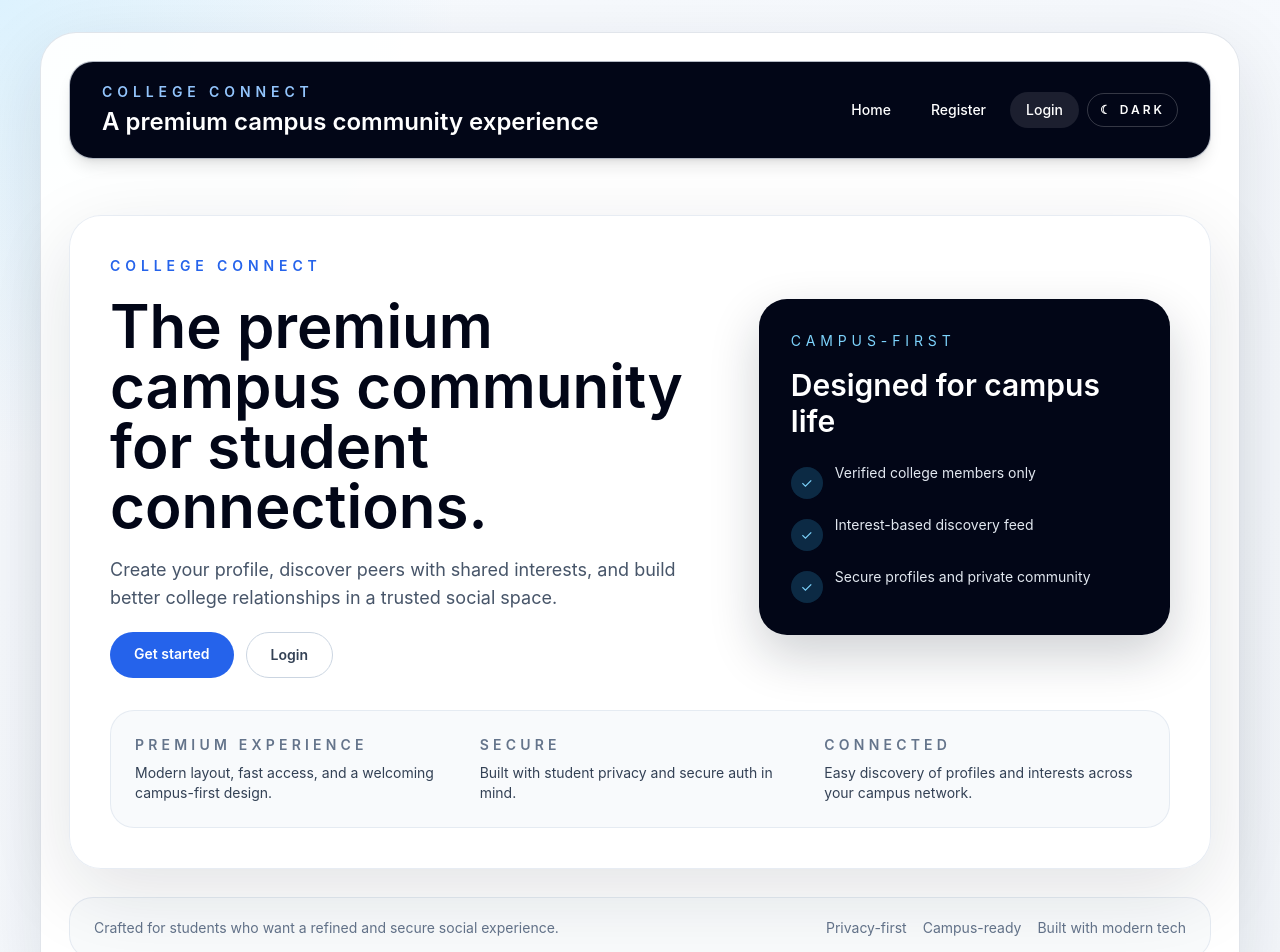
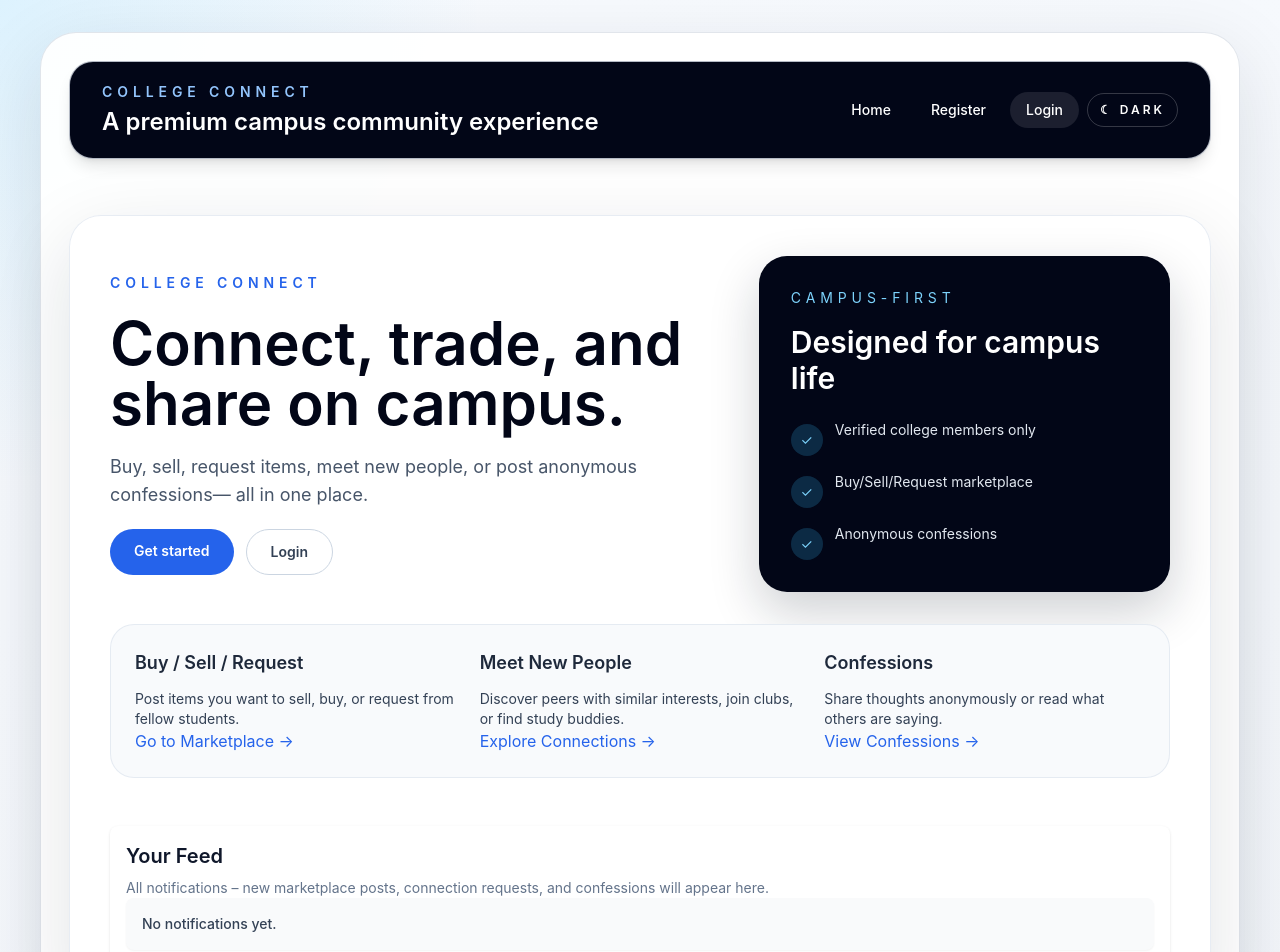
Before and after one commit to Shreyash203/college-connect-frontend, an Angular app: page / in a window 1280 px wide. Shown: the top 952 px of the page. Built offline with nearby package versions, Linux system fonts and the light colour scheme.

Commit message:
Changing-UI

```diff
--- /dev/null
+++ b/src/app/confessions.component.ts
@@ -0,0 +1,19 @@
+import { Component, inject } from '@angular/core';
+import { Location } from '@angular/common';
+
+@Component({
+  selector: 'app-confessions',
+  standalone: true,
+  template: `
+    <div class="p-8">
+      <button (click)="goBack()" class="mb-4 rounded bg-slate-200 px-3 py-1 text-sm hover:bg-slate-300">← Back</button>
+      <h2 class="text-2xl font-semibold mb-4">Confessions</h2>
+      <p class="text-gray-700">Placeholder for anonymous confessions board.</p>
+    </div>
+  `,
+  styles: []
+})
+export class ConfessionsComponent {
+  private location = inject(Location);
+  goBack() { this.location.back(); }
+}
--- /dev/null
+++ b/src/app/discover.component.ts
@@ -0,0 +1,44 @@
+import { Component, OnInit, inject } from '@angular/core';
+import { CommonModule } from '@angular/common';
+import { Location } from '@angular/common';
+import { ProfileService, ProfileRead } from './profile.service';
+
+@Component({
+  selector: 'app-discover',
+  standalone: true,
+  imports: [CommonModule],
+  template: `
+    <section class="p-8 bg-gray-50 rounded-lg">
+      <button (click)="goBack()" class="mb-4 rounded bg-slate-200 px-3 py-1 text-sm hover:bg-slate-300">← Back</button>
+      <h2 class="text-2xl font-semibold mb-6 text-slate-800">Discover Connections</h2>
+      <div *ngIf="profiles?.length; else noProfiles">
+        <div class="grid gap-4 sm:grid-cols-2 md:grid-cols-3">
+          <div *ngFor="let p of profiles" class="bg-white border border-slate-200 rounded-lg p-4 hover:shadow-md transition-shadow">
+            <h3 class="text-lg font-medium text-slate-900 mb-1">{{ p.display_name || 'Unnamed' }}</h3>
+            <p class="text-sm text-slate-600"><strong>Dept:</strong> {{ p.department || 'N/A' }}</p>
+            <p class="text-sm text-slate-600"><strong>Year:</strong> {{ p.year || 'N/A' }}</p>
+            <p class="text-sm text-slate-600"><strong>Interests:</strong> {{ p.interests?.join(', ') || 'None' }}</p>
+          </div>
+        </div>
+      </div>
+      <ng-template #noProfiles>
+        <p class="text-gray-700">No profiles found.</p>
+      </ng-template>
+    </section>
+  `,
+  styles: []
+})
+export class DiscoverComponent implements OnInit {
+  private profileService = inject(ProfileService);
+  private location = inject(Location);
+  public profiles: ProfileRead[] = [];
+
+  ngOnInit() {
+    this.profileService.getProfiles().subscribe({
+      next: (data) => (this.profiles = data),
+      error: () => (this.profiles = []),
+    });
+  }
+
+  goBack() { this.location.back(); }
+}
--- a/src/app/feed.component.ts
+++ b/src/app/feed.component.ts
@@ -1,47 +1,14 @@
-import { Component, inject, OnInit } from '@angular/core';
-import { CommonModule } from '@angular/common';
-import { RouterLink } from '@angular/router';
-import { ProfileService, ProfileRead } from './profile.service';
+import { Component } from '@angular/core';
 
 @Component({
   selector: 'app-feed',
   standalone: true,
-  imports: [CommonModule, RouterLink],
   template: `
-    <div class="mx-auto flex max-w-5xl flex-col gap-6 rounded-3xl border border-slate-200 bg-white p-8 shadow-sm">
-      <div class="flex flex-col gap-2">
-        <p class="text-sm font-semibold uppercase tracking-[0.3em] text-violet-600">Discover</p>
-        <h2 class="text-3xl font-semibold text-slate-900">Student Discovery Feed</h2>
-        <p class="text-slate-600">Browse student profiles with matching interests and connect with your campus community.</p>
-      </div>
-
-      <div *ngIf="profiles.length === 0" class="rounded-2xl border border-dashed border-slate-300 bg-slate-50 px-4 py-6 text-slate-500">
-        No profiles available yet.
-      </div>
-
-      <div class="grid gap-4 md:grid-cols-2">
-        <div *ngFor="let profile of profiles" class="rounded-2xl border border-slate-200 bg-slate-50 p-5">
-          <h3 class="text-lg font-semibold text-slate-900">{{ profile.display_name || 'Unnamed student' }}</h3>
-          <p class="mt-2 text-sm text-slate-600"><span class="font-medium text-slate-800">Department:</span> {{ profile.department || 'N/A' }}</p>
-          <p class="text-sm text-slate-600"><span class="font-medium text-slate-800">Year:</span> {{ profile.year || 'N/A' }}</p>
-          <p class="mt-3 text-sm text-slate-700">{{ profile.bio || 'No bio yet.' }}</p>
-          <p class="mt-3 text-sm text-slate-600"><span class="font-medium text-slate-800">Interests:</span> {{ profile.interests.join(', ') || 'None' }}</p>
-        </div>
-      </div>
-
-      <a class="w-fit rounded-full border border-slate-300 px-4 py-2 text-sm font-medium text-slate-700 transition hover:bg-slate-100" routerLink="/profile">Edit My Profile</a>
+    <div class="p-4 bg-gray-50 rounded-lg shadow-sm">
+      <p class="text-sm font-medium text-slate-700">No notifications yet.</p>
+      <!-- In a full implementation this would list marketplace posts, connection requests, and confessions -->
     </div>
   `,
   styles: []
 })
-export class FeedComponent implements OnInit {
-  private profileService = inject(ProfileService);
-  profiles: ProfileRead[] = [];
-
-  ngOnInit() {
-    this.profileService.getProfiles().subscribe({
-      next: (data) => (this.profiles = data),
-      error: () => (this.profiles = []),
-    });
-  }
-}
+export class FeedComponent {}
--- a/src/app/home.component.ts
+++ b/src/app/home.component.ts
@@ -1,18 +1,23 @@
-import { Component } from '@angular/core';
+import { Component, inject } from '@angular/core';
 import { RouterLink } from '@angular/router';
+import { CommonModule } from '@angular/common';
+import { CurrentUserService } from './current-user.service';
+import { FeedComponent } from './feed.component';
 
 @Component({
   selector: 'app-home',
   standalone: true,
-  imports: [RouterLink],
+  imports: [RouterLink, CommonModule, FeedComponent],
   template: `
     <section class="mx-auto flex max-w-6xl flex-col gap-8 rounded-[32px] border border-slate-200/80 bg-white/90 p-8 shadow-[0_24px_80px_rgba(15,23,42,0.12)] backdrop-blur-xl sm:p-10">
+      <!-- Hero area -->
       <div class="grid gap-8 lg:grid-cols-[1.2fr_0.8fr] lg:items-center">
         <div class="space-y-5">
           <p class="text-sm font-semibold uppercase tracking-[0.35em] text-blue-600">College Connect</p>
-          <h1 class="text-5xl font-semibold leading-tight text-slate-950 sm:text-6xl">The premium campus community for student connections.</h1>
-          <p class="max-w-2xl text-lg text-slate-600">Create your profile, discover peers with shared interests, and build better college relationships in a trusted social space.</p>
-          <div class="flex flex-wrap gap-3">
+          <h1 class="text-5xl font-semibold leading-tight text-slate-950 sm:text-6xl">Connect, trade, and share on campus.</h1>
+          <p class="max-w-2xl text-lg text-slate-600">Buy, sell, request items, meet new people, or post anonymous confessions— all in one place.</p>
+          <!-- Show Register / Login only when not logged in -->
+          <div class="flex flex-wrap gap-3" *ngIf="!(currentUser.user$ | async)">
             <a routerLink="/register" class="rounded-full bg-blue-600 px-6 py-3 text-sm font-semibold text-white transition hover:bg-blue-700">Get started</a>
             <a routerLink="/login" class="rounded-full border border-slate-300 px-6 py-3 text-sm font-semibold text-slate-700 transition hover:bg-slate-100">Login</a>
           </div>
@@ -22,27 +27,44 @@ import { RouterLink } from '@angular/router';
           <h2 class="mt-4 text-3xl font-semibold">Designed for campus life</h2>
           <ul class="mt-6 space-y-4 text-sm text-slate-200">
             <li class="flex items-start gap-3"><span class="mt-1 inline-flex h-8 w-8 items-center justify-center rounded-full bg-sky-400/20 text-sky-300">✓</span>Verified college members only</li>
-            <li class="flex items-start gap-3"><span class="mt-1 inline-flex h-8 w-8 items-center justify-center rounded-full bg-sky-400/20 text-sky-300">✓</span>Interest-based discovery feed</li>
-            <li class="flex items-start gap-3"><span class="mt-1 inline-flex h-8 w-8 items-center justify-center rounded-full bg-sky-400/20 text-sky-300">✓</span>Secure profiles and private community</li>
+            <li class="flex items-start gap-3"><span class="mt-1 inline-flex h-8 w-8 items-center justify-center rounded-full bg-sky-400/20 text-sky-300">✓</span>Buy/Sell/Request marketplace</li>
+            <li class="flex items-start gap-3"><span class="mt-1 inline-flex h-8 w-8 items-center justify-center rounded-full bg-sky-400/20 text-sky-300">✓</span>Anonymous confessions</li>
           </ul>
         </div>
       </div>
+
+      <!-- Feature blocks -->
       <div class="grid gap-6 rounded-[24px] border border-slate-200/80 bg-slate-50 p-6 text-slate-700 sm:grid-cols-3">
-        <div class="space-y-2">
-          <p class="text-sm font-semibold uppercase tracking-[0.3em] text-slate-500">Premium experience</p>
-          <p class="text-sm">Modern layout, fast access, and a welcoming campus-first design.</p>
+        <!-- Buy/Sell/Request -->
+        <div class="space-y-3">
+          <h3 class="text-lg font-semibold text-slate-800">Buy / Sell / Request</h3>
+          <p class="text-sm">Post items you want to sell, buy, or request from fellow students.</p>
+          <a routerLink="/marketplace" class="text-blue-600 hover:underline">Go to Marketplace →</a>
         </div>
-        <div class="space-y-2">
-          <p class="text-sm font-semibold uppercase tracking-[0.3em] text-slate-500">Secure</p>
-          <p class="text-sm">Built with student privacy and secure auth in mind.</p>
+        <!-- Meet New People -->
+        <div class="space-y-3">
+          <h3 class="text-lg font-semibold text-slate-800">Meet New People</h3>
+          <p class="text-sm">Discover peers with similar interests, join clubs, or find study buddies.</p>
+          <a routerLink="/discover" class="text-blue-600 hover:underline">Explore Connections →</a>
         </div>
-        <div class="space-y-2">
-          <p class="text-sm font-semibold uppercase tracking-[0.3em] text-slate-500">Connected</p>
-          <p class="text-sm">Easy discovery of profiles and interests across your campus network.</p>
+        <!-- Confession -->
+        <div class="space-y-3">
+          <h3 class="text-lg font-semibold text-slate-800">Confessions</h3>
+          <p class="text-sm">Share thoughts anonymously or read what others are saying.</p>
+          <a routerLink="/confessions" class="text-blue-600 hover:underline">View Confessions →</a>
         </div>
+      </div>
+
+      <!-- Feed / Notifications area -->
+      <div class="mt-4 p-4 bg-white rounded-lg shadow">
+        <h3 class="text-xl font-semibold mb-2">Your Feed</h3>
+        <p class="text-sm text-slate-500">All notifications – new marketplace posts, connection requests, and confessions will appear here.</p>
+        <app-feed></app-feed>
       </div>
     </section>
   `,
   styles: []
 })
-export class HomeComponent {}
+export class HomeComponent {
+  public currentUser = inject(CurrentUserService);
+}
--- /dev/null
+++ b/src/app/marketplace.component.ts
@@ -0,0 +1,19 @@
+import { Component, inject } from '@angular/core';
+import { Location } from '@angular/common';
+
+@Component({
+  selector: 'app-marketplace',
+  standalone: true,
+  template: `
+    <div class="p-8">
+      <button (click)="goBack()" class="mb-4 rounded bg-slate-200 px-3 py-1 text-sm hover:bg-slate-300">← Back</button>
+      <h2 class="text-2xl font-semibold mb-4">Marketplace</h2>
+      <p class="text-gray-700">This is a placeholder for the Buy/Sell/Request marketplace.</p>
+    </div>
+  `,
+  styles: []
+})
+export class MarketplaceComponent {
+  private location = inject(Location);
+  goBack() { this.location.back(); }
+}
--- a/src/app/profile.component.ts
+++ b/src/app/profile.component.ts
@@ -1,4 +1,4 @@
-import { Component, inject } from '@angular/core';
+import { Component, inject, OnInit } from '@angular/core';
 import { CommonModule } from '@angular/common';
 import { FormsModule } from '@angular/forms';
 import { ProfileService, ProfileCreate } from './profile.service';
@@ -31,7 +31,9 @@ import { ProfileService, ProfileCreate } from './profile.service';
   `,
   styles: []
 })
-export class ProfileComponent {
+
+
+export class ProfileComponent implements OnInit {
   private profileService = inject(ProfileService);
 
   display_name = '';
@@ -40,6 +42,26 @@ export class ProfileComponent {
   bio = '';
   interests = '';
   message = '';
+  isEdit = false;
+
+  ngOnInit() {
+    // Try to load existing profile
+    this.profileService.getMyProfile().subscribe({
+      next: (profile) => {
+        this.isEdit = true;
+        this.display_name = profile.display_name || '';
+        this.department = profile.department || '';
+        this.year = profile.year || '';
+        this.bio = profile.bio || '';
+        this.interests = profile.interests?.join(', ') || '';
+        this.message = 'Loaded existing profile. You can edit and save.';
+      },
+      error: () => {
+        // No existing profile – stay in create mode
+        this.isEdit = false;
+      },
+    });
+  }
 
   saveProfile() {
     const profile: ProfileCreate = {
@@ -50,9 +72,13 @@ export class ProfileComponent {
       interests: this.interests.split(',').map((i) => i.trim()).filter(Boolean),
     };
 
-    this.profileService.createProfile(profile).subscribe({
+    const apiCall = this.isEdit
+      ? this.profileService.updateProfile(profile)
+      : this.profileService.createProfile(profile);
+
+    apiCall.subscribe({
       next: () => {
-        this.message = 'Profile created successfully.';
+        this.message = this.isEdit ? 'Profile updated successfully.' : 'Profile created successfully.';
       },
       error: (err) => {
         this.message = err.error?.detail || 'Failed to save profile.';
--- a/src/app/profile.service.ts
+++ b/src/app/profile.service.ts
@@ -30,7 +30,15 @@ export class ProfileService {
     return this.http.post<ProfileRead>(`${this.apiUrl}/profiles`, profile);
   }
 
+  updateProfile(profile: ProfileCreate): Observable<ProfileRead> {
+    return this.http.put<ProfileRead>(`${this.apiUrl}/profiles/me`, profile);
+  }
+
   getProfiles(): Observable<ProfileRead[]> {
     return this.http.get<ProfileRead[]>(`${this.apiUrl}/profiles`);
   }
+
+  getMyProfile(): Observable<ProfileRead> {
+    return this.http.get<ProfileRead>(`${this.apiUrl}/profiles/me`);
+  }
 }
```
Also changed, not shown: src/app/app.routes.ts (+7 -0 lines).
